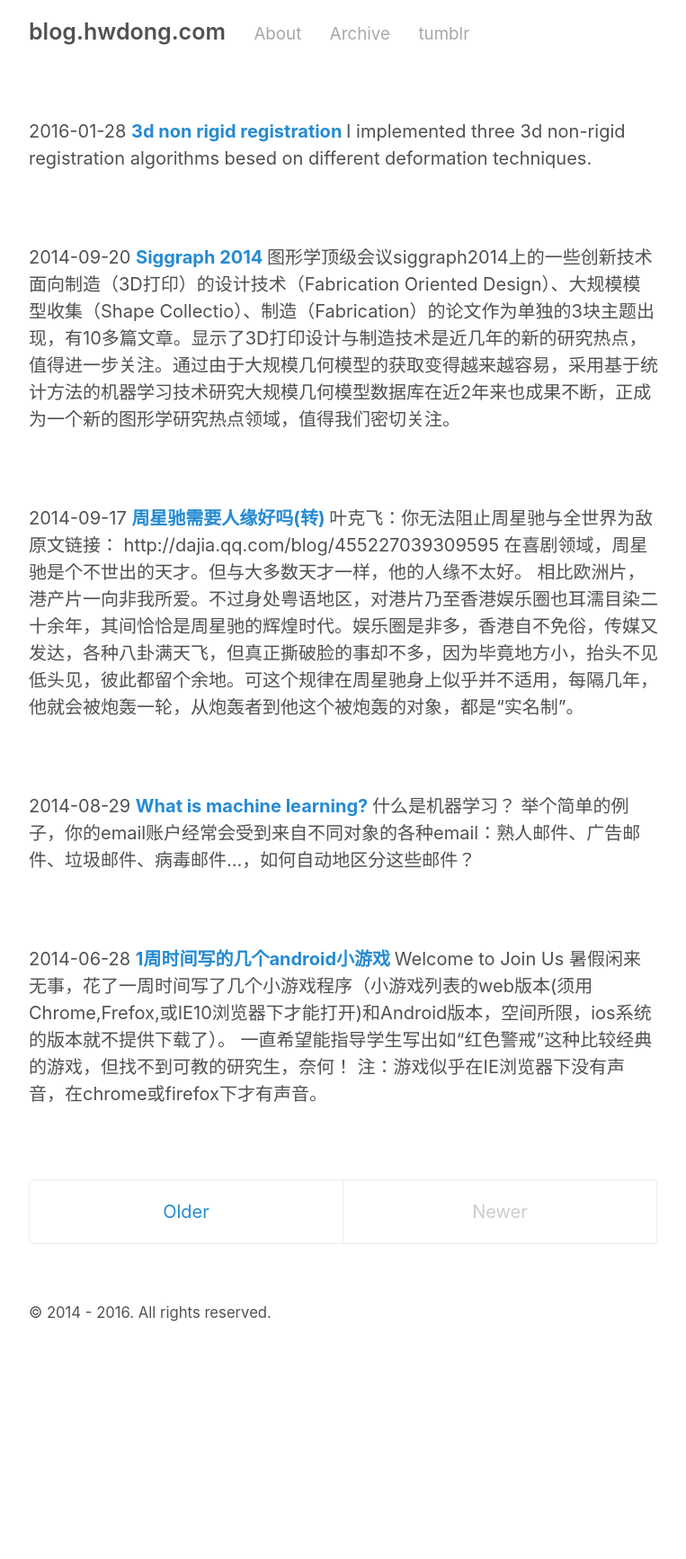
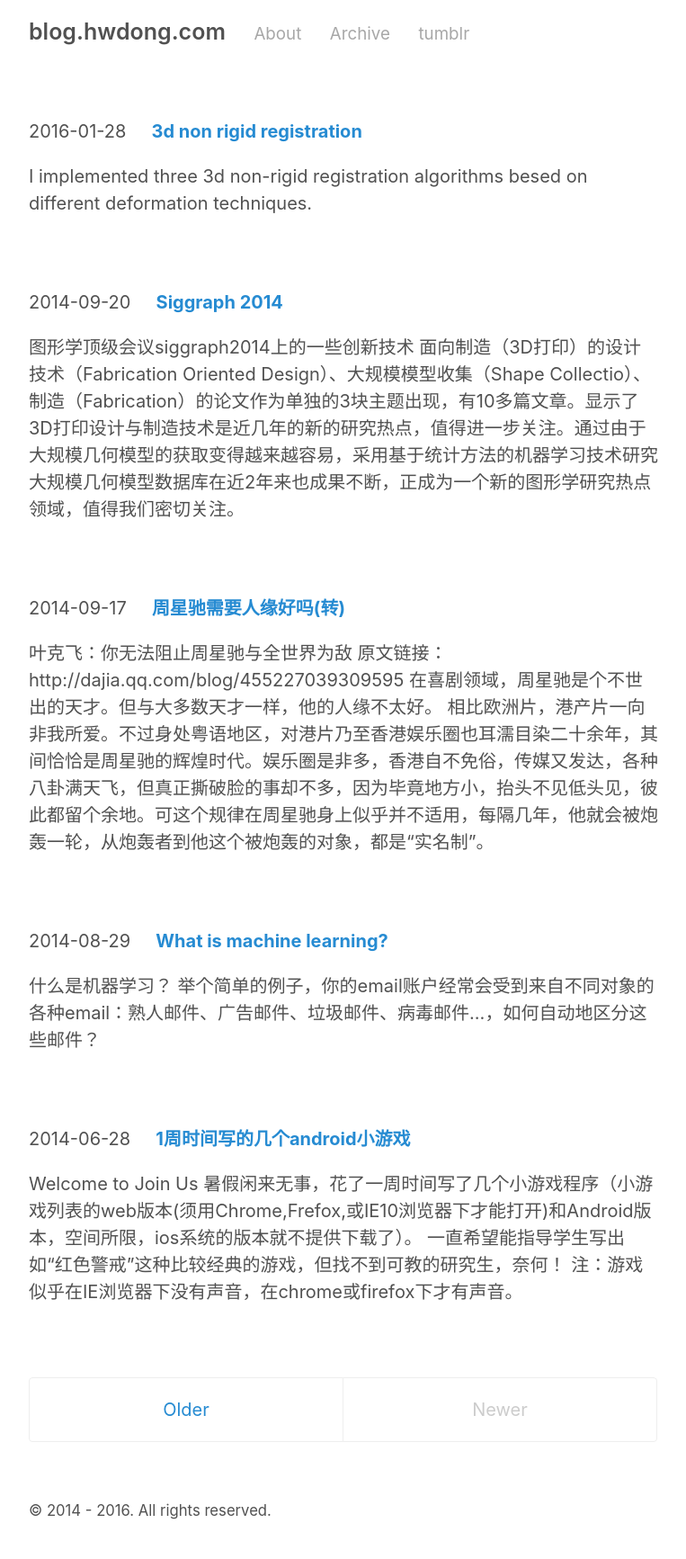
Before and after one commit to hwdong/hwdong-old.github.io, a Jekyll site: the page built from index.html, in a window 1280 px wide. Shown: the whole page at 90% size, without its empty margins (258-1021 px from the left). Built offline with Jekyll 4.4.1, drawn with Linux system fonts in a browser that asks for light colours; Markdown is read by kramdown in place of the engine named in the settings; the list of posts is cut into pages by our own code; before the commit the page ends 1513 px from its top, so only the background shows below that.

```diff
--- a/index.html
+++ b/index.html
@@ -7,11 +7,12 @@
   {% for post in paginator.posts %}
       <div class="post py3">
         <p>
-          {{ post.date | date:"%Y-%m-%d"}}
+          {{ post.date | date:"%Y-%m-%d"}} &nbsp;&nbsp;&nbsp;
           <a href="{{ post.url | prepend: site.baseurl }}" class="post-link"><strong>{{ post.title | capitalize }} </strong></a>
-
+        </p>
+        <p>
             {{ post.excerpt | strip_html }}
-         </p>
+        </p>
       </div>
 
   {% endfor %}
```
